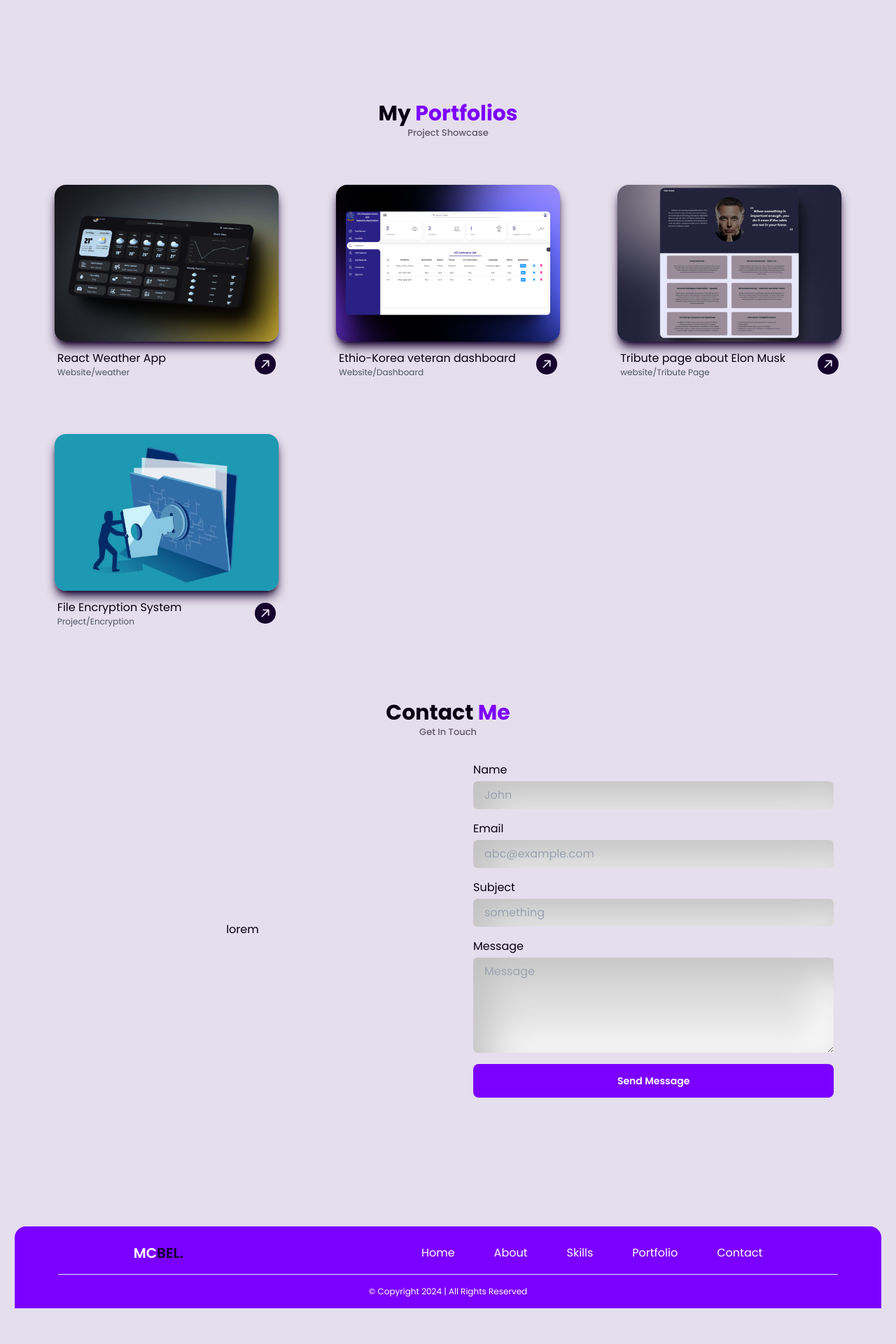
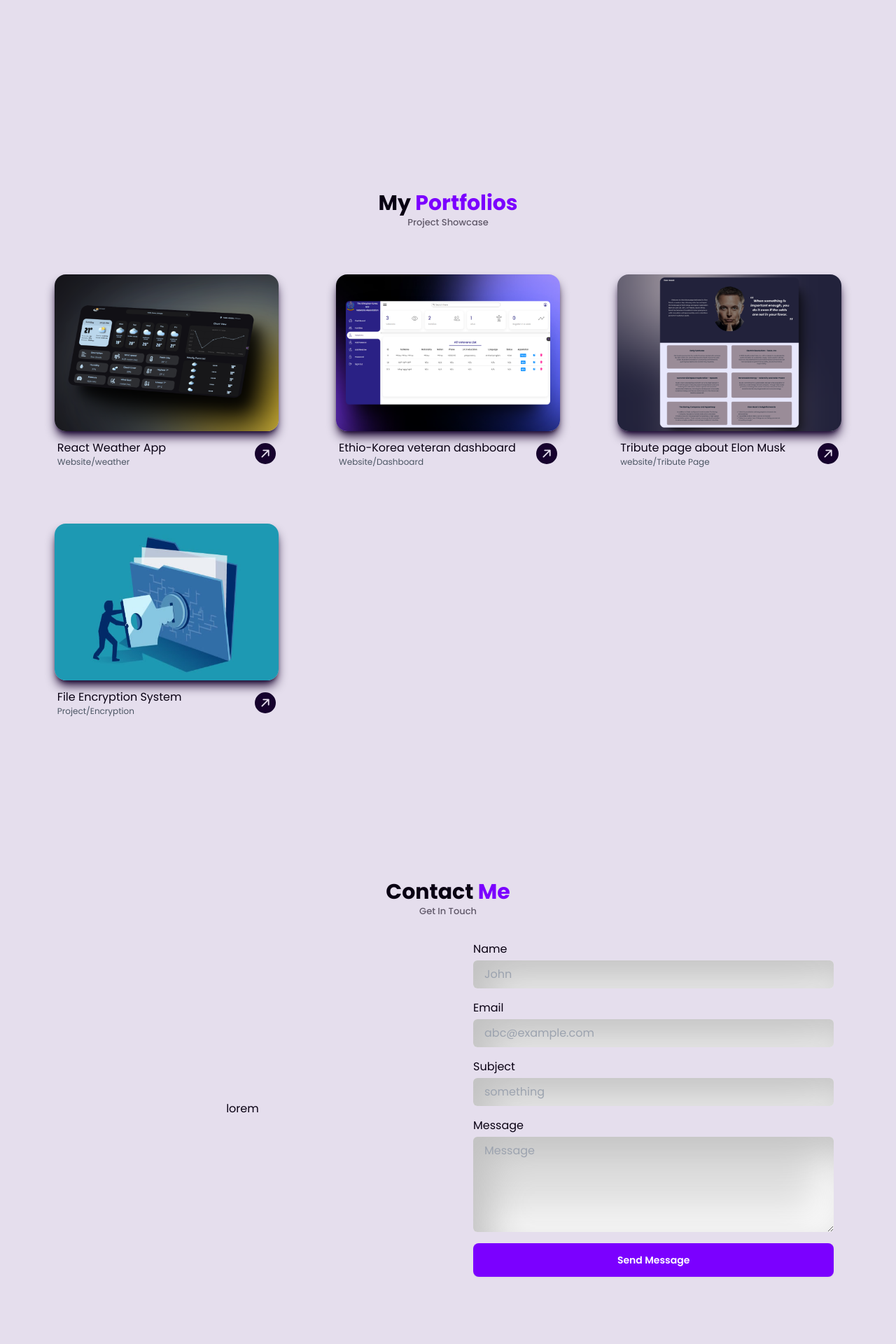
Before and after one commit to Mcbelson32/portfolio, a React (Vite) app: page / in a window 1280 px wide. Shown: the part 2280-4200 px from the top of the page at 70% size. Before the commit the page ends 4149 px from the top, so only its background shows below. Built offline with nearby package versions, Linux system fonts and the light colour scheme.

Commit message:
feat(page and component): working on the responsiveness of the page

```diff
--- a/src/components/footer.jsx
+++ b/src/components/footer.jsx
@@ -3,7 +3,7 @@ import { Link } from "react-scroll";
 
 const Footer = () => {
   return (
-    <footer className="contatiner bg-purple rounded-t-2xl mt-8 text-white">
+    <footer className="contatiner bg-purple rounded-t-2xl mt-32 text-white">
       <div className="w-full flex flex-wrap justify-around items-center pt-6 pb-4">
         <div>
           <Link
--- a/src/index.css
+++ b/src/index.css
@@ -16,6 +16,7 @@
   font-family: "Poppins", sans-serif;
   transition: all 0.5s ease-in-out;
   /* border: 1px solid red; */
+
 }
 
 :root {
@@ -207,7 +208,7 @@ li {
   flex-direction: column;
   gap: 0.25rem;
   justify-content: center;
-  align-items: start;
+  align-items: flex-start;
   margin-block-end: 1rem;
 }
 .input-field {
--- a/src/pages/portfolio.jsx
+++ b/src/pages/portfolio.jsx
@@ -35,7 +35,7 @@ const Portfolio = () => {
   ];
   return (
     <section
-      className="md:container h-auto my-32 xl:my-0 xl:h-screen w-full flex flex-col justify-center items-center dark:text-light"
+      className="md:container h-auto my-32 2xl:my-0 xl:h-screen w-full flex flex-col justify-center items-center dark:text-light"
       id="portfolio"
     >
       <h2 className="text-center text-3xl font-bold">
```
